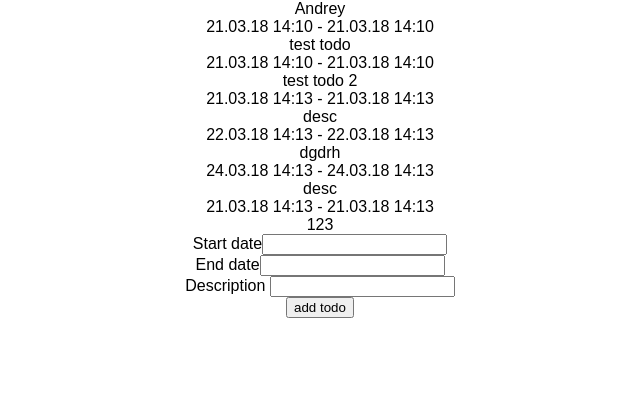
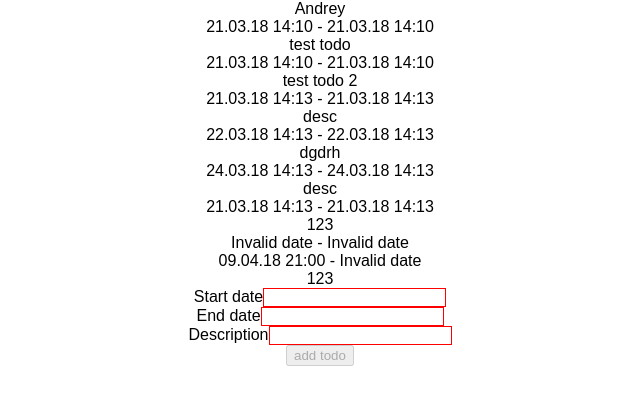
Before and after one commit to SasimovichAndrey/ReactDayPlanner, a React (Create React App) app in the folder react-dayplanner/: page / in a window 1280 px wide. Shown: the top 404 px of the page, without its empty margins (320-960 px from the left). Built offline with nearby package versions, Linux system fonts and the light colour scheme; data requests are answered from the project's data file.

Commit message:
add form validation

```diff
--- a/react-dayplanner/db.json
+++ b/react-dayplanner/db.json
@@ -35,6 +35,19 @@
       "endTime": "2018-03-21T14:13:00.974Z",
       "description": "123",
       "id": 6
+    },
+    {
+      "startTime": "",
+      "endTime": "",
+      "description": "",
+      "id": 7
+    },
+    {
+      "startTime": "2018-04-09T21:00:00.000Z",
+      "endTime": null,
+      "description": "123",
+      "isValid": false,
+      "id": 8
     }
   ]
 }
--- a/react-dayplanner/src/App.css
+++ b/react-dayplanner/src/App.css
@@ -26,3 +26,7 @@
   from { transform: rotate(0deg); }
   to { transform: rotate(360deg); }
 }
+
+.form-error{
+  border: 1px solid red;
+}
--- a/react-dayplanner/src/App.js
+++ b/react-dayplanner/src/App.js
@@ -12,9 +12,10 @@ class App extends Component {
 
     this.state = {
       newTodo:{
-        startTime: "",
-        endTime: "",
-        description: ""
+        startTime: null,
+        endTime: null,
+        description: "",
+        isValid: false
       }
     }
   }
@@ -26,8 +27,6 @@ class App extends Component {
   /* Render methods */
   renderTodoList(){
     const { todos } = this.props;
-
-    console.log("app rendered")
 
     return(Object.values(todos).map((todo) =>
           <Todo {...todo} key={todo.id}/>
@@ -58,9 +57,10 @@ class App extends Component {
 
     this.setState({
       newTodo:{
-        startTime: "",
-        endTime: "",
-        description: ""
+        startTime: null,
+        endTime: null,
+        description: "",
+        isValid: false
       }
     })
 
--- a/react-dayplanner/src/components/AddTodoForm.js
+++ b/react-dayplanner/src/components/AddTodoForm.js
@@ -5,32 +5,84 @@ import DatePicker from 'react-datepicker'
 import 'react-datepicker/dist/react-datepicker.css'
 
 export default class AddTodoForm extends Component{
+    constructor(props){
+        super(props)
+
+        this.state = {
+            isValid: false,
+            startTime:{
+                isValid: false
+            },
+            endTime:{
+                isValid: false
+            },
+            description: {
+                isValid: false
+            }
+        }
+    }
+
     render(){
         return(
             <div className="add-todo-form">
                 Start date
                 <DatePicker
-                    selected={this.props.startTime === "" ? null : moment(this.props.startTime)}
+                    selected={this.props.startTime == null ? null : moment(this.props.startTime)}
                     onChange={(date) => this.onTodoChanged("startTime", date)}
                     timeFormat="HH:mm"
                     dateFormat="LLL"
-                    showTimeSelect/>
+                    showTimeSelect
+                    className={this.state.startTime.isValid ? null: "form-error"}
+                    />
                 <br/>
                 End date
                 <DatePicker
-                    selected={this.props.endTime === "" ? null : moment(this.props.endTime)}
+                    selected={this.props.endTime == null ? null : moment(this.props.endTime)}
                     onChange={(date) => this.onTodoChanged("endTime", date)}
                     timeFormat="HH:mm"
                     dateFormat="LLL"
-                    showTimeSelect/>
+                    showTimeSelect
+                    className={this.state.endTime.isValid ? null: "form-error"}/>
                 <br/>
-                Description <input value={this.props.description} type="text"  onChange={(ev) => this.onTodoChanged("description", ev.target.value)}/><br/>
-                <input type="button" onClick={ () => this.props.onSubmit() } value="add todo"/>
+                Description
+                <input value={this.props.description} type="text" onChange={(ev) => this.onTodoChanged("description", ev.target.value)}
+                    className={this.state.description.isValid ? null: "form-error"}
+                />
+                <br/>
+                <input type="button" onClick={ () => this.props.onSubmit() } value="add todo" disabled={!this.state.isValid}/>
             </div>
         )
     }
 
     onTodoChanged(propName, value){
+        this.validateForm(propName, value);
+
         this.props.onTodoChanged(propName, value);
     }
+
+    validateForm(propName, value){
+        var newState = Object.assign({}, this.state);
+
+        switch(propName){
+            case "startTime":
+            case "endTime":
+            case "description":
+                newState[propName] = Object.assign({}, this.state.startTime,
+                             {
+                                 isValid: value != null && value != ""
+                             }
+                        )
+        }
+
+        if(newState.startTime.isValid &&
+            newState.endTime.isValid &&
+            newState.description.isValid){
+            newState.isValid = true
+        }
+        else{
+            newState.isValid = false
+        }
+
+        this.setState(newState)
+    }
 }
```
